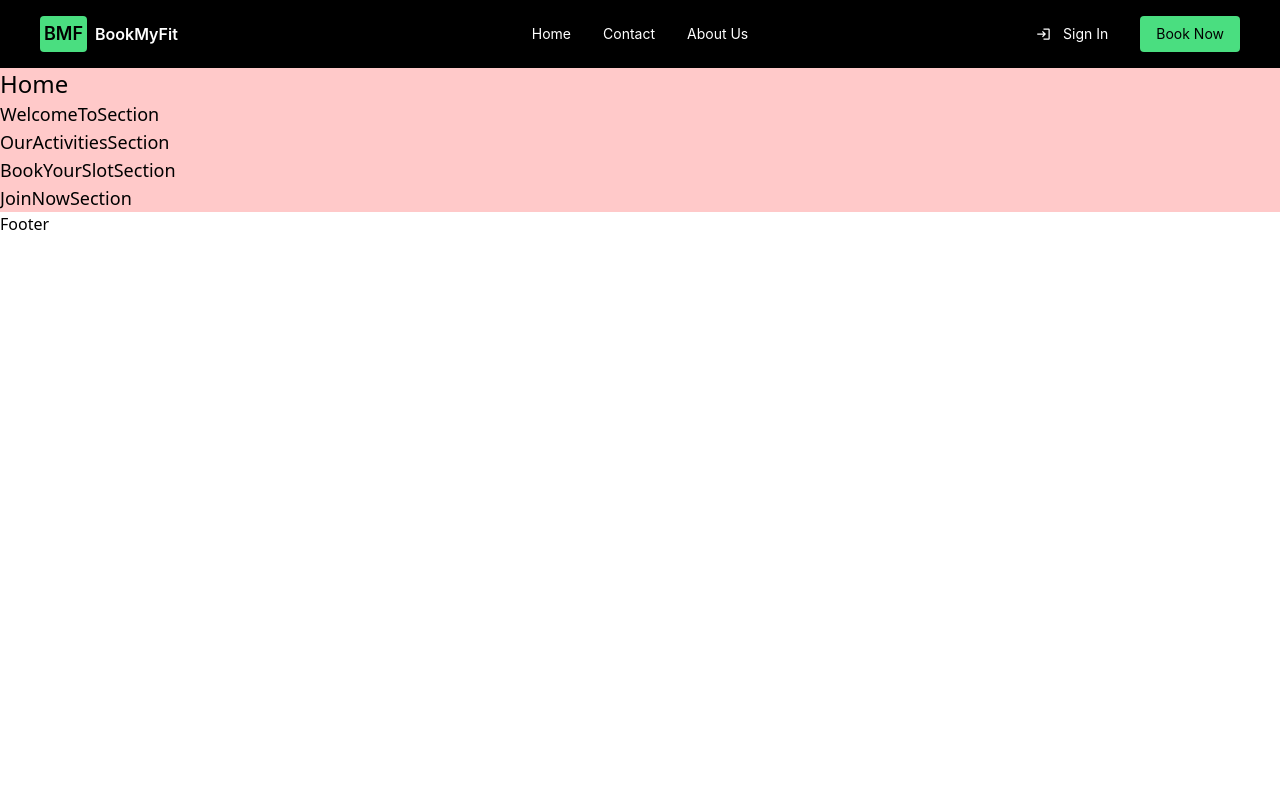
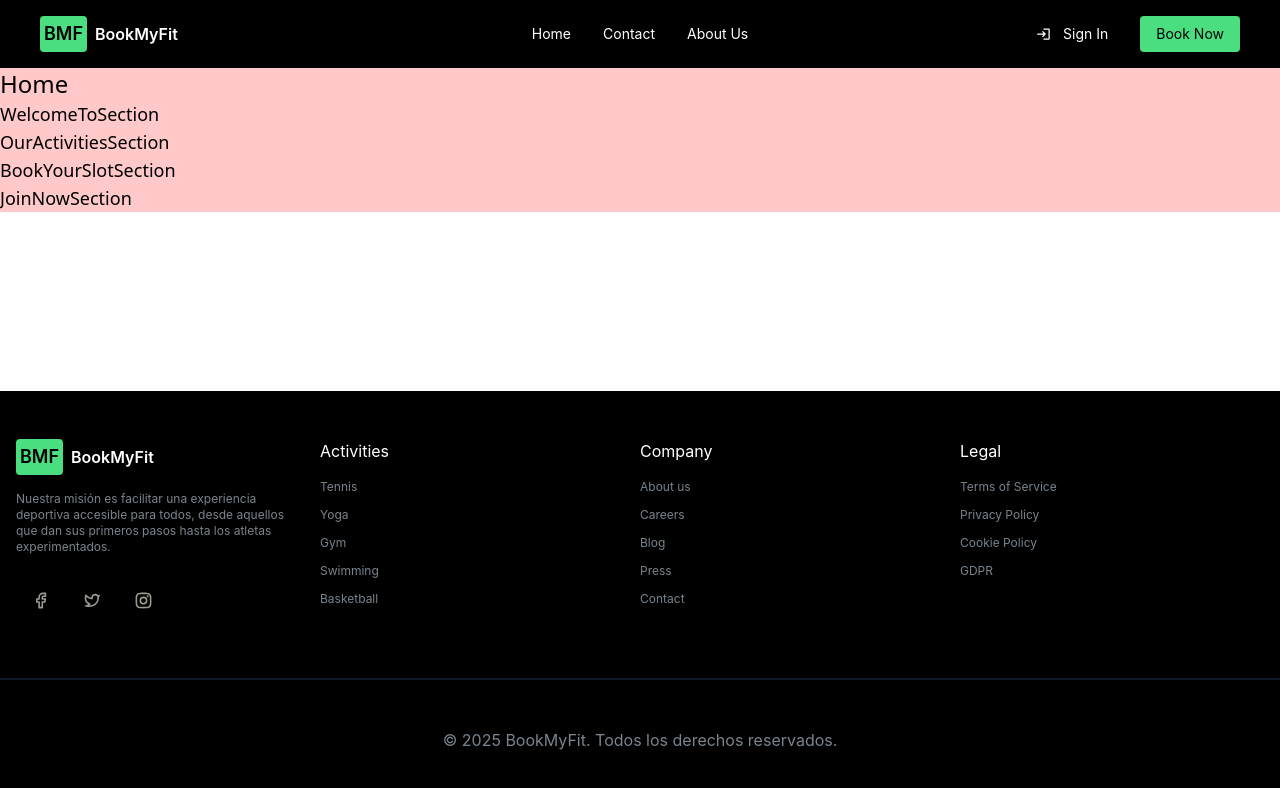
Before and after one commit to Jerimonski/Crud_Front-end, a React (Vite) app: page / in a window 1280 px wide. Shown: the top 788 px of the page. Built offline with nearby package versions, Linux system fonts and the light colour scheme.

Commit message:
feat:First footer design

```diff
--- a/src/components/Footer/Footer.jsx
+++ b/src/components/Footer/Footer.jsx
@@ -1,5 +1,49 @@
-import React from "react"
+import { Link } from "react-router-dom"
+import ItemsList from "./components/ItemsList"
+import SocialMediaIcons from "./../ui/SocialMediaIcons"
 
 export default function Footer() {
-  return <div>Footer</div>
+  return (
+    <footer className='font-Inter w-full py-12 bg-black text-white absolute bottom-0'>
+      <div className='grid grid-cols-4'>
+        <div className='space-y-4 space-x-4 px-4'>
+          <Link className='flex items-center gap-2' to={"/Home"}>
+            <div className='text-lg font-semibold rounded bg-light-green p-1 text-black'>
+              BMF
+            </div>
+            <span className='font-semibold'>BookMyFit</span>
+          </Link>
+          <p className='text-tertiary-text text-xs'>
+            Nuestra misión es facilitar una experiencia deportiva accesible para
+            todos, desde aquellos que dan sus primeros pasos hasta los atletas
+            experimentados.
+          </p>
+          <SocialMediaIcons />
+        </div>
+        <ItemsList title='Activities'>
+          <li>Tennis</li>
+          <li>Yoga</li>
+          <li>Gym</li>
+          <li>Swimming</li>
+          <li>Basketball</li>
+        </ItemsList>
+        <ItemsList title='Company'>
+          <li>About us</li>
+          <li>Careers</li>
+          <li>Blog</li>
+          <li>Press</li>
+          <li>Contact</li>
+        </ItemsList>
+        <ItemsList title='Legal'>
+          <li>Terms of Service</li>
+          <li>Privacy Policy</li>
+          <li>Cookie Policy</li>
+          <li>GDPR</li>
+        </ItemsList>
+      </div>
+      <p className='pt-12 mt-12 border-t-2 text-center border-dark-blue text-tertiary-text'>
+        &copy; 2025 BookMyFit. Todos los derechos reservados.
+      </p>
+    </footer>
+  )
 }
--- /dev/null
+++ b/src/components/Footer/components/ItemsList.jsx
@@ -0,0 +1,12 @@
+import React from "react"
+
+export default function ItemsList({ children, title }) {
+  return (
+    <section className='space-y-4 [&>ul]:space-y-3'>
+      <h4>{title}</h4>
+      <ul className='text-tertiary-text text-xs [&>li]:cursor-pointer [&>li]:hover:text-white [&>li]:w-max'>
+        {children}
+      </ul>
+    </section>
+  )
+}
--- /dev/null
+++ b/src/components/ui/SocialMediaIcons.jsx
@@ -0,0 +1,41 @@
+import React from "react"
+
+export default function SocialMediaIcons() {
+  return (
+    <div className='flex gap-4 py-3 px-2 [&>svg]:p-2 [&>svg]:rounded [&>svg]:hover:bg-white [&>svg]:hover:text-black [&>svg]:duration-300'>
+      <svg
+        xmlns='http://www.w3.org/2000/svg'
+        viewBox='0 0 24 24'
+        width='35px'
+        color='#9c9b93'
+      >
+        <path
+          fill='currentColor'
+          d='M13 22H9a1 1 0 0 1-1-1v-6.2H6a1 1 0 0 1-1-1v-3.6a1 1 0 0 1 1-1h2V7.5A5.77 5.77 0 0 1 14 2h3a1 1 0 0 1 1 1v3.6a1 1 0 0 1-1 1h-3v1.6h3a1 1 0 0 1 .8.39a1 1 0 0 1 .16.88l-1 3.6a1 1 0 0 1-1 .73H14V21a1 1 0 0 1-1 1m-3-2h2v-6.2a1 1 0 0 1 1-1h2.24l.44-1.6H13a1 1 0 0 1-1-1V7.5a2 2 0 0 1 2-1.9h2V4h-2a3.78 3.78 0 0 0-4 3.5v2.7a1 1 0 0 1-1 1H7v1.6h2a1 1 0 0 1 1 1Z'
+        ></path>
+      </svg>
+      <svg
+        xmlns='http://www.w3.org/2000/svg'
+        viewBox='0 0 24 24'
+        width='35px'
+        color='#9c9b93'
+      >
+        <path
+          fill='currentColor'
+          d='M15.35 5.55a2.9 2.9 0 0 0-2.9 2.847l-.028 1.575a.6.6 0 0 1-.68.583l-1.562-.212c-2.053-.28-4.021-1.226-5.91-2.799c-.597 3.31.57 5.603 3.383 7.372L9.4 16.014a.6.6 0 0 1 .035.993L7.843 18.17c.947.059 1.846.017 2.592-.131c4.718-.942 7.855-4.492 7.855-10.348c0-.478-1.013-2.141-2.94-2.141m-4.9 2.81a4.9 4.9 0 0 1 8.385-3.355c.711-.005 1.316.175 2.668-.645c-.334 1.64-.5 2.352-1.213 3.331c0 7.642-4.697 11.358-9.464 12.309c-3.267.652-8.02-.419-9.38-1.841c.693-.054 3.513-.357 5.143-1.55c-1.38-.91-6.868-4.14-3.261-12.823q2.54 2.966 5.15 4.037c1.157.475 1.442.466 1.973.538'
+        ></path>
+      </svg>
+      <svg
+        xmlns='http://www.w3.org/2000/svg'
+        viewBox='0 0 24 24'
+        width='35px'
+        color='#9c9b93'
+      >
+        <path
+          fill='currentColor'
+          d='M12.001 9a3 3 0 1 0 0 6a3 3 0 0 0 0-6m0-2a5 5 0 1 1 0 10a5 5 0 0 1 0-10m6.5-.25a1.25 1.25 0 0 1-2.5 0a1.25 1.25 0 0 1 2.5 0M12.001 4c-2.474 0-2.878.007-4.029.058c-.784.037-1.31.142-1.798.332a2.9 2.9 0 0 0-1.08.703a2.9 2.9 0 0 0-.704 1.08c-.19.49-.295 1.015-.331 1.798C4.007 9.075 4 9.461 4 12c0 2.475.007 2.878.058 4.029c.037.783.142 1.31.331 1.797c.17.435.37.748.702 1.08c.337.336.65.537 1.08.703c.494.191 1.02.297 1.8.333C9.075 19.994 9.461 20 12 20c2.475 0 2.878-.007 4.029-.058c.782-.037 1.308-.142 1.797-.331a2.9 2.9 0 0 0 1.08-.703c.337-.336.538-.649.704-1.08c.19-.492.296-1.018.332-1.8c.052-1.103.058-1.49.058-4.028c0-2.474-.007-2.878-.058-4.029c-.037-.782-.143-1.31-.332-1.798a2.9 2.9 0 0 0-.703-1.08a2.9 2.9 0 0 0-1.08-.704c-.49-.19-1.016-.295-1.798-.331C14.926 4.006 14.54 4 12 4m0-2c2.717 0 3.056.01 4.123.06c1.064.05 1.79.217 2.427.465c.66.254 1.216.598 1.772 1.153a4.9 4.9 0 0 1 1.153 1.772c.247.637.415 1.363.465 2.428c.047 1.066.06 1.405.06 4.122s-.01 3.056-.06 4.122s-.218 1.79-.465 2.428a4.9 4.9 0 0 1-1.153 1.772a4.9 4.9 0 0 1-1.772 1.153c-.637.247-1.363.415-2.427.465c-1.067.047-1.406.06-4.123.06s-3.056-.01-4.123-.06c-1.064-.05-1.789-.218-2.427-.465a4.9 4.9 0 0 1-1.772-1.153a4.9 4.9 0 0 1-1.153-1.772c-.248-.637-.415-1.363-.465-2.428C2.012 15.056 2 14.717 2 12s.01-3.056.06-4.122s.217-1.79.465-2.428a4.9 4.9 0 0 1 1.153-1.772A4.9 4.9 0 0 1 5.45 2.525c.637-.248 1.362-.415 2.427-.465C8.945 2.013 9.284 2 12.001 2'
+        ></path>
+      </svg>
+    </div>
+  )
+}
--- a/src/index.css
+++ b/src/index.css
@@ -5,6 +5,6 @@
   --color-off-green: #16a349;
   --color-dark-blue: #111827;
   --color-secondary-text: #acaeb8;
-  --color-tertiary-text: #9c9b93;
+  --color-tertiary-text: #79848d;
   --font-Inter: "Inter", sans-serif;
 }
```
